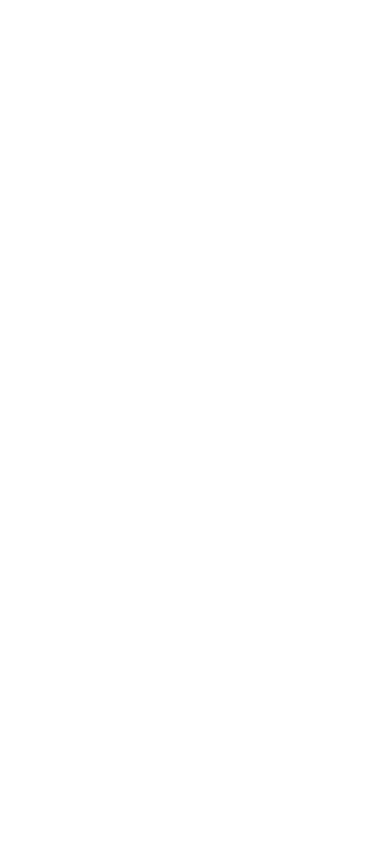
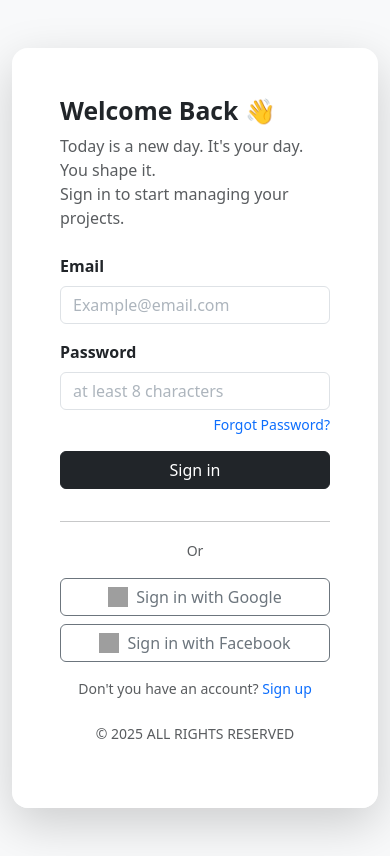
Before and after one commit to hdaberi/Responsive-Login-Page, a plain HTML site: page index.html in a window 390 px wide. Drawn offline with nearby package versions, Linux system fonts and the light colour scheme; grey boxes are pictures that could not be loaded.

Commit message:
feat: add responsive login page with Bootstrap 5 layout and third-party auth buttons
- Created modern login page layout using Bootstrap 5
- Added fields for email and password with validation placeholders
- Included 'Forgot Password' and 'Sign up' links
- Integrated buttons for Google and Facebook sign-in with SVG icons
- Designed right-side image panel with background cover styling

```diff
--- a/assets/css/style.css
+++ b/assets/css/style.css
@@ -0,0 +1,15 @@
+body {
+  background-color: #f8f9fa;
+}
+.login-wrapper {
+  min-height: 100vh;
+}
+.login-image {
+  background: url("../images/bg-image.png") no-repeat center center;
+  background-size: cover;
+  border-top-right-radius: 1rem;
+  border-bottom-right-radius: 1rem;
+}
+.form-control::placeholder {
+  color: #adb5bd;
+}
--- a/index.html
+++ b/index.html
@@ -1,28 +1,73 @@
 <!DOCTYPE html>
 <html lang="en">
 <head>
-    <meta charset="UTF-8">
-    <meta http-equiv="X-UA-Compatible" content="IE=edge">
-    <meta name="viewport" content="width=device-width, initial-scale=1.0">
-    <link href="./assets/css/style.css" rel="stylesheet">
-    <title>Responsive Login Page | BehinCode</title>
+  <meta charset="UTF-8">
+  <meta name="viewport" content="width=device-width, initial-scale=1">
+  <title>Login Page</title>
+  <link href="https://cdn.jsdelivr.net/npm/bootstrap@5.3.3/dist/css/bootstrap.min.css" rel="stylesheet">
+  <link rel="stylesheet" href="./assets/css/style.css">
+  <style>
+
+  </style>
 </head>
 <body>
 
-    <!----------------------- Main Container -------------------------->
+<div class="container-fluid login-wrapper d-flex align-items-center justify-content-center py-5">
+  <div class="row w-100 shadow-lg rounded-4 overflow-hidden" style="max-width: 1000px;">
 
+    <!-- Left Section: Form -->
+    <div class="col-lg-6 bg-white p-5">
+      <h2 class="fw-bold mb-2">Welcome Back 👋</h2>
+      <p class="text-muted mb-4">Today is a new day. It's your day. You shape it.<br>Sign in to start managing your projects.</p>
 
+      <form>
+        <div class="mb-3">
+          <label for="email" class="form-label fw-semibold">Email</label>
+          <input type="email" class="form-control" id="email" placeholder="Example@email.com" required>
+        </div>
+        <div class="mb-1">
+          <label for="password" class="form-label fw-semibold">Password</label>
+          <input type="password" class="form-control" id="password" placeholder="at least 8 characters" required>
+        </div>
+        <div class="d-flex justify-content-end mb-3">
+          <a href="#" class="small text-decoration-none text-primary">Forgot Password?</a>
+        </div>
+        <button type="submit" class="btn btn-dark w-100 mb-3">Sign in</button>
+      </form>
 
-    <!----------------------- Login Container -------------------------->
+      <div class="text-center my-3">
+        <hr>
+        <span class="small text-muted position-relative  translate-middle-x bg-white px-2">Or</span>
+      </div>
 
+      <div class="d-grid gap-2 mb-3">
+        <button class="btn btn-outline-secondary d-flex align-items-center justify-content-center">
+          <img src="https://www.svgrepo.com/show/475656/google-color.svg" alt="Google" width="20" height="20" class="me-2">
+          Sign in with Google
+        </button>
+        <button class="btn btn-outline-secondary d-flex align-items-center justify-content-center">
+          <img src="https://www.svgrepo.com/show/452196/facebook-1.svg" alt="Facebook" width="20" height="20" class="me-2">
+          Sign in with Facebook
+        </button>
+      </div>
 
+      <div class="text-center">
+        <p class="small text-muted">
+          Don't you have an account?
+          <a href="#" class="text-decoration-none text-primary">Sign up</a>
+        </p>
+        <p class="text-muted small mt-4">© 2025 ALL RIGHTS RESERVED</p>
+      </div>
+    </div>
 
-    <!--------------------------- Left Box ----------------------------->
+    <!-- Right Section: Image -->
+    <div class="col-lg-6 d-none d-lg-block login-image">
 
+    </div>
 
+  </div>
+</div>
 
-    <!-------------------- ------ Right Box ---------------------------->
-
-<script src="./assets/js/script.js"></script>
+<script src="https://cdn.jsdelivr.net/npm/bootstrap@5.3.3/dist/js/bootstrap.bundle.min.js"></script>
 </body>
 </html>
```
Also changed, not shown: assets/images/bg-image.png (added).
